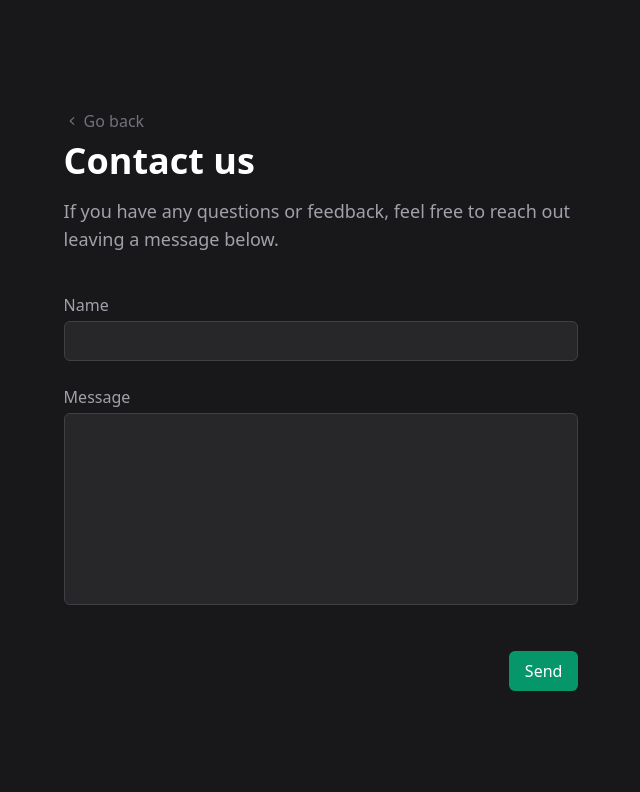
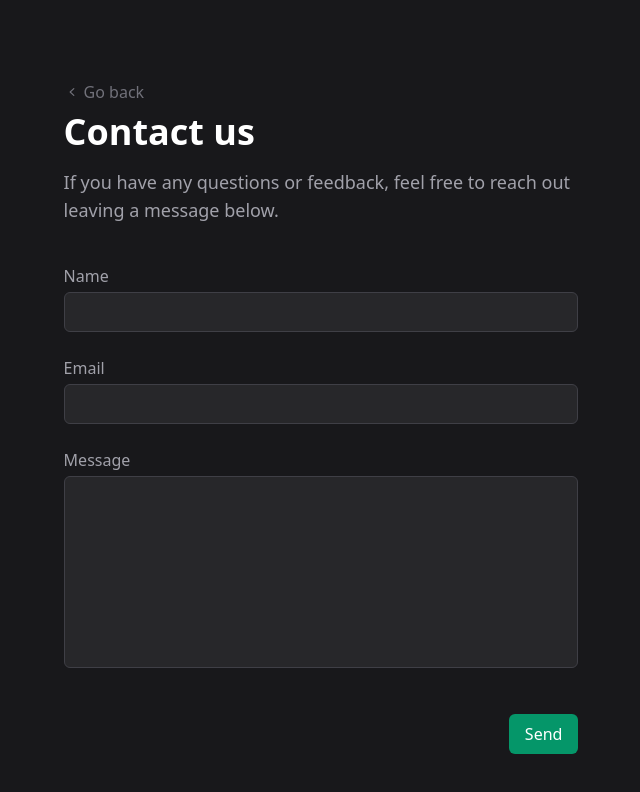
Before and after one commit to GuidoCarda/doguihabits, a React (Vite) app: page /contact in a window 1280 px wide. Shown: the top 792 px of the page, without its empty margins (319-959 px from the left). Built offline with nearby package versions, Linux system fonts and the light colour scheme; no server answers.

Commit message:
feat: contact/feedback form

```diff
--- a/src/App.jsx
+++ b/src/App.jsx
@@ -8,6 +8,7 @@ import HabitDetail from "./pages/HabitDetail";
 import Habits from "./pages/Habits";
 import NotFound from "./pages/NotFound";
 import Login from "./pages/Login";
+import Landing from "./pages/Landing";
 
 // Animations
 import { AnimatePresence } from "framer-motion";
@@ -17,8 +18,7 @@ import { Toaster } from "react-hot-toast";
 
 // Auth
 import { useAuth } from "./context/AuthContext";
-import Landing from "./pages/Landing";
-import Contact from "./pages/components/Contact";
+import Contact from "./pages/Contact";
 
 const toastOptions = {
   style: {
--- a/src/components/Layout.jsx
+++ b/src/components/Layout.jsx
@@ -11,6 +11,8 @@ import useMilestoneDialogStore, {
   useMilestoneActions,
 } from "../store/useMilestoneDialogStore";
 import { AnimatePresence } from "framer-motion";
+import { InboxArrowDownIcon } from "@heroicons/react/20/solid";
+import { Link } from "react-router-dom";
 
 const Layout = ({ className, children }) => {
   const { open, state, handleClose, handleSubmit } = useDialogStore();
@@ -42,8 +44,26 @@ const Layout = ({ className, children }) => {
           onClose={closeMilestoneDialog}
         />
       </AnimatePresence>
+
+      <ContactLink />
     </section>
   );
 };
 
+const ContactLink = () => {
+  return (
+    <div className="absolute bottom-10 right-10 group  flex flex-row-reverse gap-4 items-center">
+      <Link
+        to={"/contact"}
+        className="h-10 w-10 peer rounded-md grid place-content-center bg-zinc-900 border border-white/10 transition-colors hover:bg-zinc-800"
+      >
+        <InboxArrowDownIcon className="group-hover:fill-zinc-50 fill-zinc-300 h-5 w-5" />
+      </Link>
+      <span className="opacity-0 peer-hover:opacity-100  transition-opacity select-none text-zinc-400">
+        Contact us
+      </span>
+    </div>
+  );
+};
+
 export default Layout;
--- /dev/null
+++ b/src/pages/Contact.jsx
@@ -0,0 +1,138 @@
+import { Link } from "react-router-dom";
+import { Button } from "../components/Buttons";
+import { ChevronLeftIcon } from "@heroicons/react/20/solid";
+import { useAuth } from "../context/AuthContext";
+import toast from "react-hot-toast";
+import { sendContactMessage } from "../services/contact";
+import { useMutation } from "@tanstack/react-query";
+import { Timestamp } from "firebase/firestore";
+
+const useSendContactMessage = () => {
+  return useMutation({
+    mutationFn: sendContactMessage,
+  });
+};
+
+function Contact() {
+  const { user } = useAuth();
+
+  const { mutate: sendMessage, isPending: isSendingMessage } =
+    useSendContactMessage();
+
+  const handleSubmit = async (e) => {
+    e.preventDefault();
+    const { name, email, message } = Object.fromEntries(
+      new FormData(e.currentTarget)
+    );
+
+    if (!name || !message) {
+      toast("Name or message field empty");
+    }
+
+    if (!user && !email) {
+      return toast("Email field empty");
+    }
+
+    const data = {
+      name,
+      email: email ?? user.email,
+      message,
+      createdAt: Timestamp.now(),
+      isLoggedUser: !!user,
+    };
+
+    sendMessage(data, {
+      onSuccess: () => {
+        e.target.reset();
+        toast.success("Message sent successfully", { duration: 3000 });
+      },
+      onError: (error) => {
+        console.error(error);
+        toast.error("Failed to send feedback");
+      },
+    });
+  };
+
+  return (
+    <main
+      className={
+        "px-4 md:px-0 max-w-xl mx-auto py-20 grid  place-content-start md:place-content-center min-h-screen h-full"
+      }
+    >
+      <Link
+        to={-1}
+        className="group text-zinc-500 mb-2 flex gap-1 items-center hover:text-zinc-400 transition-colors duration-150"
+      >
+        <ChevronLeftIcon className="w-4 h-4 group-hover:-translate-x-1 transition-transform" />
+        <span>Go back</span>
+      </Link>
+      <h1 className="text-white text-4xl font-bold mb-4">Contact us</h1>
+      <p className="max-w-[50ch] text-lg text-zinc-400">
+        If you have any questions or feedback, feel free to reach out leaving a
+        message below.
+      </p>
+
+      <form className=" mt-10 flex flex-col gap-6" onSubmit={handleSubmit}>
+        <div className="group">
+          <label
+            className="group-focus-within:text-zinc-100 text-zinc-400 font-sm mb-1 block transition-color duration-150"
+            htmlFor="name"
+          >
+            Name
+          </label>
+          <input
+            disabled={isSendingMessage}
+            id="name"
+            name="name"
+            type="text"
+            required
+            className="disabled:cursor-not-allowed text-zinc-200 px-2 bg-zinc-800 w-full h-10 rounded-md border-[1px] border-zinc-700 focus:outline-none focus:ring-1 focus:ring-emerald-800"
+          />
+        </div>
+
+        {!user && (
+          <div className="group">
+            <label
+              className="group-focus-within:text-zinc-100 text-zinc-400 font-sm mb-1 block transition-color duration-150"
+              htmlFor="name"
+            >
+              Email
+            </label>
+            <input
+              disabled={isSendingMessage}
+              id="email"
+              name="email"
+              type="email"
+              required
+              className=" disabled:cursor-not-allowed text-zinc-200 px-2 bg-zinc-800 w-full h-10 rounded-md border-[1px] border-zinc-700 focus:outline-none focus:ring-1 focus:ring-emerald-800"
+            />
+          </div>
+        )}
+
+        <div className="group ">
+          <label
+            className="group-focus-within:text-zinc-100 text-zinc-400 font-sm mb-1 block transition-color duration-150"
+            htmlFor="message"
+          >
+            Message
+          </label>
+          <textarea
+            disabled={isSendingMessage}
+            id="message"
+            name="message"
+            required
+            className="disabled:cursor-not-allowed text-zinc-200 p-2  bg-zinc-800 w-full h-48 resize-none rounded-md border-[1px] border-zinc-700 focus:outline-none focus:ring-1 focus:ring-emerald-800"
+          />
+        </div>
+        <Button
+          disabled={isSendingMessage}
+          className="bg-emerald-600 text-white font-medium ml-auto mt-4 disabled:bg-emerald-500 disabled:cursor-not-allowed transition-colors"
+        >
+          {isSendingMessage ? "Sending..." : "Send"}
+        </Button>
+      </form>
+    </main>
+  );
+}
+
+export default Contact;
--- a/src/pages/components/Contact.jsx
+++ /dev/null
@@ -1,60 +0,0 @@
-import { Link } from "react-router-dom";
-import { Button } from "../../components/Buttons";
-import { ChevronLeftIcon } from "@heroicons/react/20/solid";
-
-function Contact() {
-  return (
-    <main
-      className={
-        "px-4 md:px-0 max-w-xl mx-auto py-20 grid  place-content-start md:place-content-center min-h-screen h-full"
-      }
-    >
-      <Link
-        to={-1}
-        className="group text-zinc-500 mb-2 flex gap-1 items-center hover:text-zinc-400 transition-colors duration-150"
-      >
-        <ChevronLeftIcon className="w-4 h-4 group-hover:-translate-x-1 transition-transform" />
-        <span>Go back</span>
-      </Link>
-      <h1 className="text-white text-4xl font-bold mb-4">Contact us</h1>
-      <p className="max-w-[50ch] text-lg text-zinc-400 font-medium ">
-        If you have any questions or feedback, feel free to reach out leaving a
-        message below.
-      </p>
-
-      <form className=" mt-10 flex flex-col gap-6">
-        <div className="group">
-          <label
-            className="group-focus-within:text-zinc-100 text-zinc-400 font-sm mb-1 block transition-color duration-150"
-            htmlFor="name"
-          >
-            Name
-          </label>
-          <input
-            id="name"
-            type="text"
-            className="bg-zinc-800 w-full h-10 rounded-md border-[1px] border-zinc-700 focus:outline-none focus:ring-1 focus:ring-emerald-800"
-          />
-        </div>
-
-        <div className="group ">
-          <label
-            className="group-focus-within:text-zinc-100 text-zinc-400 font-sm mb-1 block transition-color duration-150"
-            htmlFor="message"
-          >
-            Message
-          </label>
-          <textarea
-            id="message"
-            className="bg-zinc-800 w-full h-48 resize-none rounded-md border-[1px] border-zinc-700 focus:outline-none focus:ring-1 focus:ring-emerald-800"
-          />
-        </div>
-        <Button className="bg-emerald-600 text-white font-medium ml-auto mt-4">
-          Send
-        </Button>
-      </form>
-    </main>
-  );
-}
-
-export default Contact;
--- /dev/null
+++ b/src/services/contact.js
@@ -0,0 +1,14 @@
+import { addDoc, collection } from "firebase/firestore";
+import { db } from "../firebase";
+
+/**
+ * Send a contact message
+ * @param {Object} data
+ * @returns The id of the message
+ */
+export const sendContactMessage = async (data) => {
+  const contactCollection = collection(db, "contact");
+  const messageRef = await addDoc(contactCollection, data);
+
+  return messageRef.id;
+};
--- a/src/utils.ts
+++ b/src/utils.ts
@@ -2,7 +2,7 @@ import clsx, { ClassValue } from "clsx";
 import { twMerge } from "tailwind-merge";
 import { ENTRY_STATE, HABIT_MILESTONES } from "./constants";
 
-const MONTHS = [
+export const MONTHS = [
   "January",
   "February",
   "March",
@@ -17,7 +17,7 @@ const MONTHS = [
   "December",
 ];
 
-const WEEK_DAYS = [
+export const WEEK_DAYS = [
   "Sunday",
   "Monday",
   "Tuesday",
@@ -316,8 +316,8 @@ export const getDatesInRange = (
   dirtyDateStart: Date | string | number,
   dirtyDateEnd: Date | string | number
 ) => {
-  const dateStart = startOfDay(dirtyDateStart);
-  const dateEnd = startOfDay(dirtyDateEnd);
+  const dateStart = new Date(dirtyDateStart);
+  const dateEnd = new Date(dirtyDateEnd);
 
   const dates = [] as Date[];
 
```
